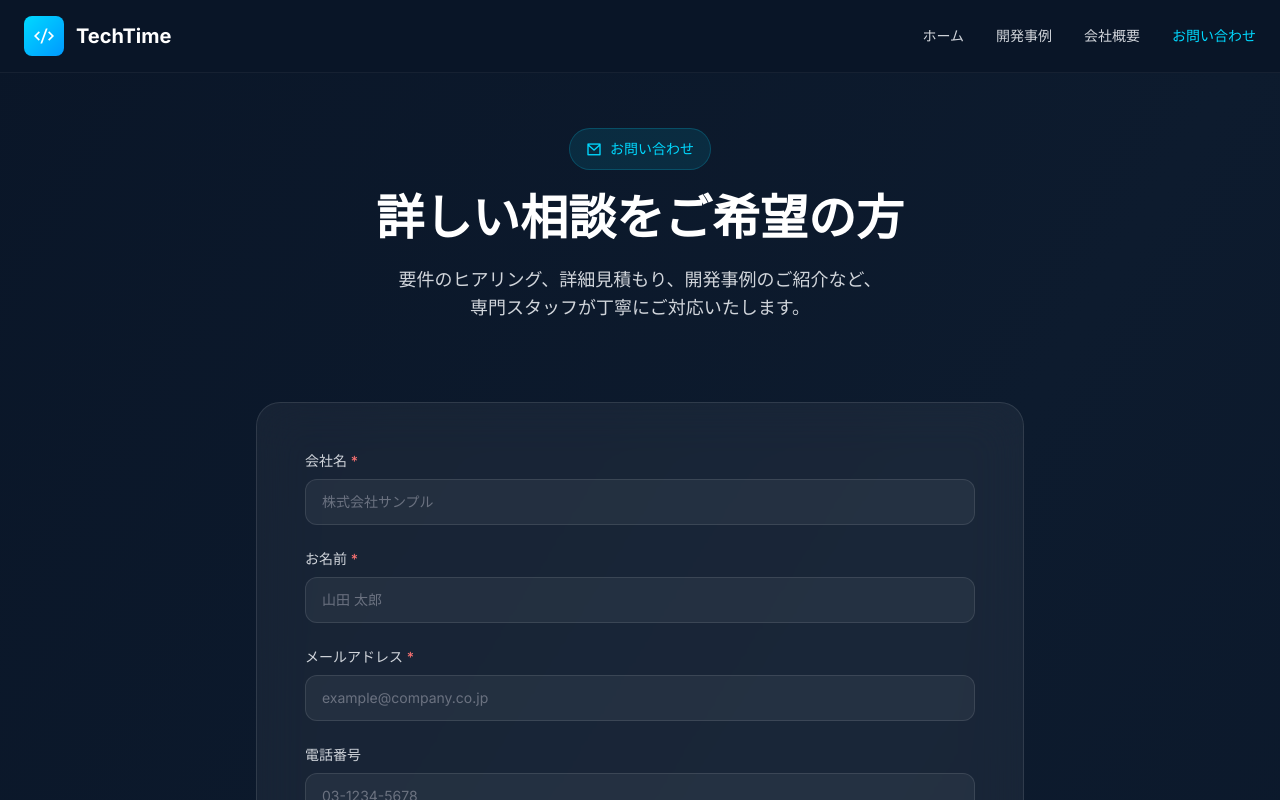
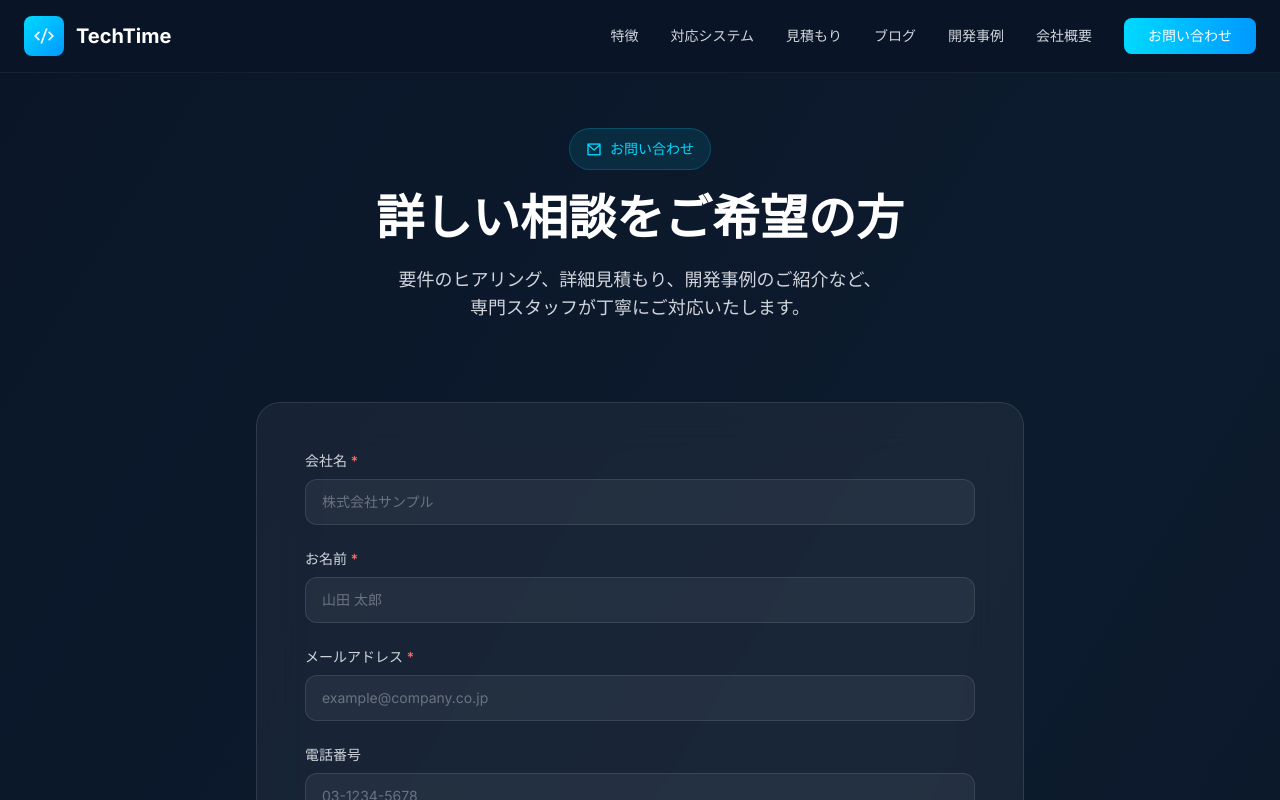
Before and after one commit to KEIDAI-TechTime/new-AI-site, a React (Vite) app: page /contact in a window 1280 px wide. Shown: the top 800 px of the page. Built offline with nearby package versions, Linux system fonts and the light colour scheme.

Commit message:
Update contact page header to match homepage design
- Changed menu items to match homepage (Features, Systems, Simulator, Blog, Cases, About)
- Updated contact button to gradient style
- Changed responsive breakpoint from md: to lg:
- Updated mobile menu to match homepage structure

```diff
--- a/src/pages/contact/page.tsx
+++ b/src/pages/contact/page.tsx
@@ -78,17 +78,20 @@ export default function Contact() {
             </Link>
 
             {/* Desktop Menu */}
-            <div className="hidden md:flex items-center gap-6 lg:gap-8">
-              <Link to="/" className="text-sm text-gray-300 hover:text-[#00D9FF] transition-colors whitespace-nowrap">ホーム</Link>
+            <div className="hidden lg:flex items-center gap-6 xl:gap-8">
+              <Link to="/#features" className="text-sm text-gray-300 hover:text-[#00D9FF] transition-colors whitespace-nowrap">特徴</Link>
+              <Link to="/#systems" className="text-sm text-gray-300 hover:text-[#00D9FF] transition-colors whitespace-nowrap">対応システム</Link>
+              <Link to="/#simulator" className="text-sm text-gray-300 hover:text-[#00D9FF] transition-colors whitespace-nowrap">見積もり</Link>
+              <Link to="/blog" className="text-sm text-gray-300 hover:text-[#00D9FF] transition-colors whitespace-nowrap">ブログ</Link>
               <Link to="/cases" className="text-sm text-gray-300 hover:text-[#00D9FF] transition-colors whitespace-nowrap">開発事例</Link>
               <Link to="/about" className="text-sm text-gray-300 hover:text-[#00D9FF] transition-colors whitespace-nowrap">会社概要</Link>
-              <Link to="/contact" className="text-sm text-[#00D9FF] font-medium whitespace-nowrap">お問い合わせ</Link>
+              <Link to="/contact" className="px-4 xl:px-6 py-2 bg-gradient-to-r from-[#00D9FF] to-[#0099FF] text-white font-medium rounded-lg hover:shadow-lg hover:shadow-[#00D9FF]/30 transition-all duration-300 whitespace-nowrap text-sm">お問い合わせ</Link>
             </div>
 
             {/* Mobile Menu Button */}
             <button
               onClick={() => setMobileMenuOpen(!mobileMenuOpen)}
-              className="md:hidden text-white p-2"
+              className="lg:hidden text-white p-2"
               aria-label="メニューを開く"
             >
               <i className={`${mobileMenuOpen ? 'ri-close-line' : 'ri-menu-line'} text-2xl`}></i>
@@ -98,36 +101,15 @@ export default function Contact() {
 
         {/* Mobile Menu */}
         {mobileMenuOpen && (
-          <div className="md:hidden bg-[#0A1628]/98 backdrop-blur-xl border-t border-white/10">
+          <div className="lg:hidden bg-[#0A1628]/98 backdrop-blur-xl border-t border-white/10">
             <div className="max-w-7xl mx-auto px-4 py-4 space-y-1">
-              <Link
-                to="/"
-                onClick={() => setMobileMenuOpen(false)}
-                className="block px-4 py-3 text-gray-300 hover:text-[#00D9FF] hover:bg-white/5 rounded-lg transition-colors"
-              >
-                ホーム
-              </Link>
-              <Link
-                to="/cases"
-                onClick={() => setMobileMenuOpen(false)}
-                className="block px-4 py-3 text-gray-300 hover:text-[#00D9FF] hover:bg-white/5 rounded-lg transition-colors"
-              >
-                開発事例
-              </Link>
-              <Link
-                to="/about"
-                onClick={() => setMobileMenuOpen(false)}
-                className="block px-4 py-3 text-gray-300 hover:text-[#00D9FF] hover:bg-white/5 rounded-lg transition-colors"
-              >
-                会社概要
-              </Link>
-              <Link
-                to="/contact"
-                onClick={() => setMobileMenuOpen(false)}
-                className="block px-4 py-3 text-[#00D9FF] font-medium hover:bg-white/5 rounded-lg transition-colors"
-              >
-                お問い合わせ
-              </Link>
+              <Link to="/#features" onClick={() => setMobileMenuOpen(false)} className="block px-4 py-3 text-gray-300 hover:text-[#00D9FF] hover:bg-white/5 rounded-lg transition-colors">特徴</Link>
+              <Link to="/#systems" onClick={() => setMobileMenuOpen(false)} className="block px-4 py-3 text-gray-300 hover:text-[#00D9FF] hover:bg-white/5 rounded-lg transition-colors">対応システム</Link>
+              <Link to="/#simulator" onClick={() => setMobileMenuOpen(false)} className="block px-4 py-3 text-gray-300 hover:text-[#00D9FF] hover:bg-white/5 rounded-lg transition-colors">見積もり</Link>
+              <Link to="/blog" onClick={() => setMobileMenuOpen(false)} className="block px-4 py-3 text-gray-300 hover:text-[#00D9FF] hover:bg-white/5 rounded-lg transition-colors">ブログ</Link>
+              <Link to="/cases" onClick={() => setMobileMenuOpen(false)} className="block px-4 py-3 text-gray-300 hover:text-[#00D9FF] hover:bg-white/5 rounded-lg transition-colors">開発事例</Link>
+              <Link to="/about" onClick={() => setMobileMenuOpen(false)} className="block px-4 py-3 text-gray-300 hover:text-[#00D9FF] hover:bg-white/5 rounded-lg transition-colors">会社概要</Link>
+              <Link to="/contact" onClick={() => setMobileMenuOpen(false)} className="block px-4 py-3 text-gray-300 hover:text-[#00D9FF] hover:bg-white/5 rounded-lg transition-colors">お問い合わせ</Link>
             </div>
           </div>
         )}
```
